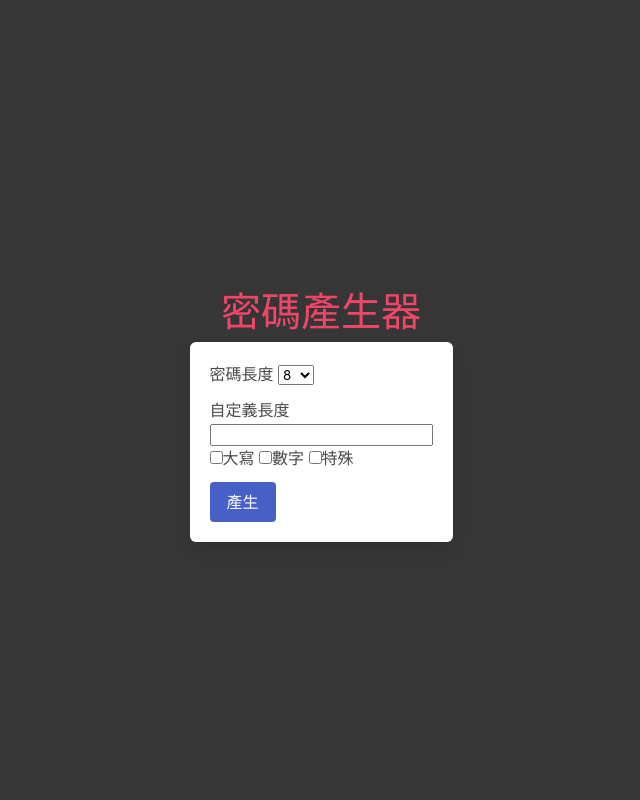
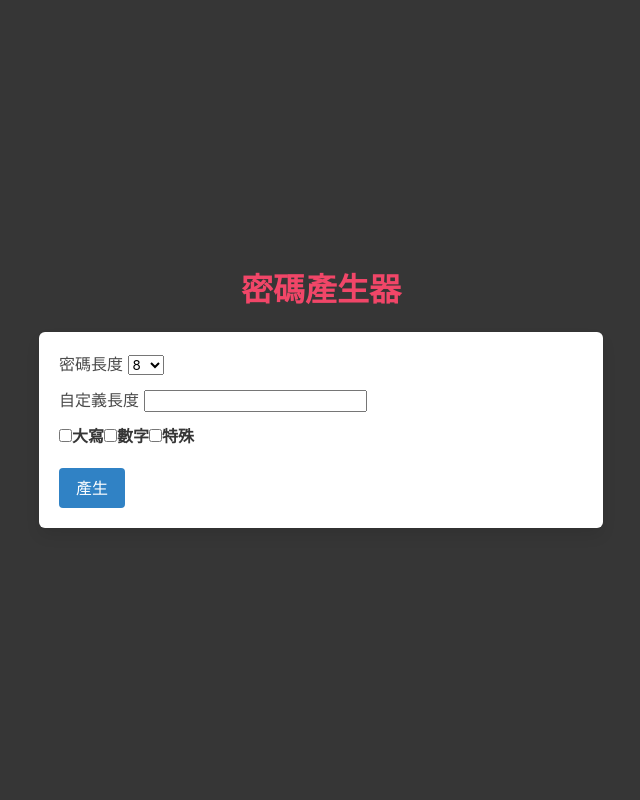
Before and after one commit to flyqazwsx/Django_test, a Django app: template generator/templates/index.html in a window 1280 px wide. Shown: the whole page, without its empty margins (319-959 px from the left). Run offline with Django 3.2, Linux system fonts and the light colour scheme; the template is opened without the code that fills it, so the values that code supplies are empty.

Commit message:
index css 更改

```diff
--- a/generator/templates/index.html
+++ b/generator/templates/index.html
@@ -13,16 +13,16 @@
     <div class="hero is-fullheight is-dark">
         <div class="hero-body">
             <div class="container">
-                <div class="columns">
+                <div class="columns is-centered">
                     <div class="column is-size-2 has-text-centered has-text-danger">
 
-                        <h1>密碼產生器</h1>
+                        <p class="title has-text-danger">密碼產生器</h1>
 
 
                     </div>
                 </div>
                 <div class="columns is-centered">
-                    <div class="columns is-size-6">
+                    <div class="column is-6">
 
 
                         <form action="{% url 'password'%}" class="box">
@@ -38,17 +38,24 @@
                                     <option value="10">10</option>
                                 </select>
                             </div>
-                            <label for="input-length">自定義長度</label>
+                            <div class="field">
+                                <label for="input-length">自定義長度
+                                    <input type="number" name="input-length" id="input-length">
+                                </label>
+                            </div>
+                            <div class="field is-horizontal">
+                                <label for="" class="label">
+                                    <input type="checkbox" name="uppercase" id="uppercase">大寫
+                                </label>
+                                <label for="" class="label">
+                                    <input type="checkbox" name="numbers" id="numbers">數字
+                                </label>
+                                <label for="" class="label">
+                                    <input type="checkbox" name="special" id="special">特殊
+                                </label>
 
-                            <div class="field">
-                                <input type="number" name="input-length" id="input-length">
-                                <p>
-                                    <input type="checkbox" name="uppercase" id="uppercase">大寫
-                                    <input type="checkbox" name="numbers" id="numbers">數字
-                                    <input type="checkbox" name="special" id="special">特殊
-                                </p>
                             </div>
-                            <input class="button is-link" type="submit" value="產生">
+                            <input class="button is-info is-active" type="submit" value="產生">
 
                         </form>
                     </div>
```
Also changed, not shown: generator/views.py (+10 -9 lines).
